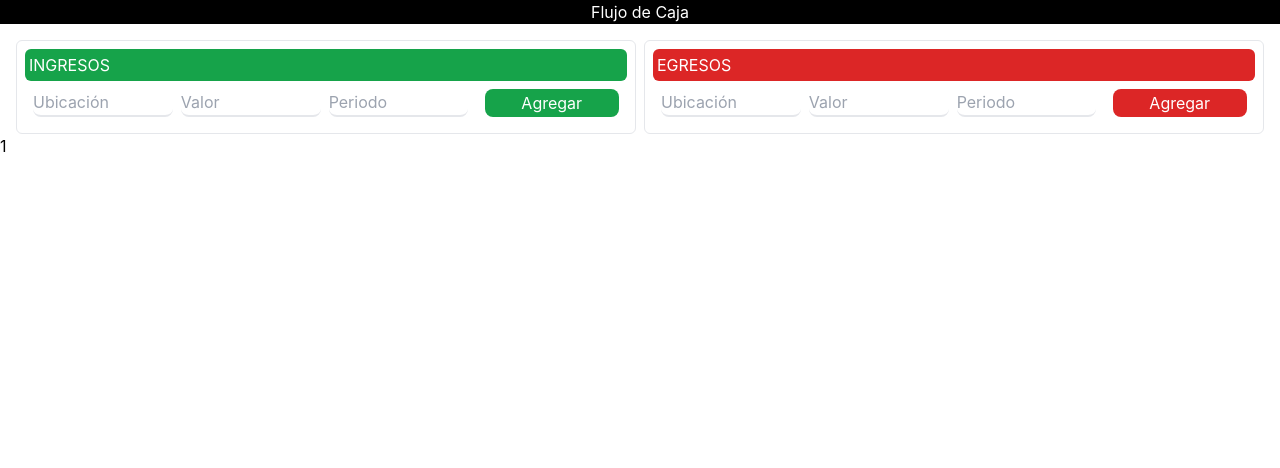
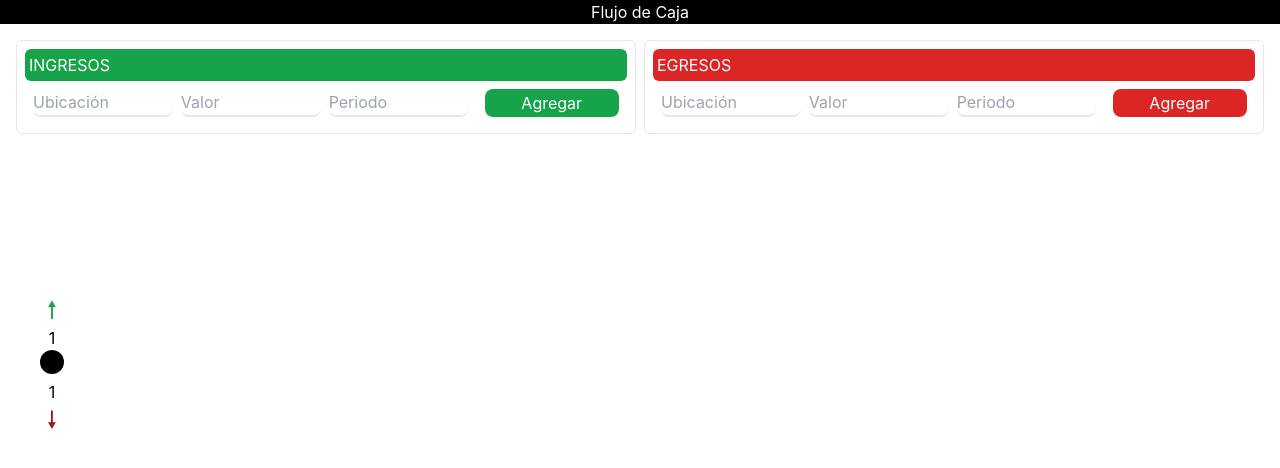
Before and after one commit to SaboTak/FlujoCaja3.0, a React (Create React App) app: page / in a window 1280 px wide. Shown: the top 468 px of the page. Built offline with nearby package versions, Linux system fonts and the light colour scheme.

Commit message:
Diseño elemento de la Barra

```diff
--- a/src/App.js
+++ b/src/App.js
@@ -117,9 +117,18 @@ function App() {
           {/* /////////////// */}
 
           {/* /////Barra///// */}
-          <div>
+          <div className=" mx-10 mt-40">
              <ul>
-               <li>1</li>
+               <li className="float-left	" >
+                  <div className="text-center">
+                    <p className="text-2xl	text-green-600">🠕</p>
+                    <p>1</p>
+                    <button className="bg-black rounded-xl w-6 h-6	"></button>
+                    <p>1</p>
+                    <p className="text-2xl text-red-800	">🠗</p>
+                 </div>
+               </li>
+
              </ul>
           </div>
           {/* /////////////// */}
```
